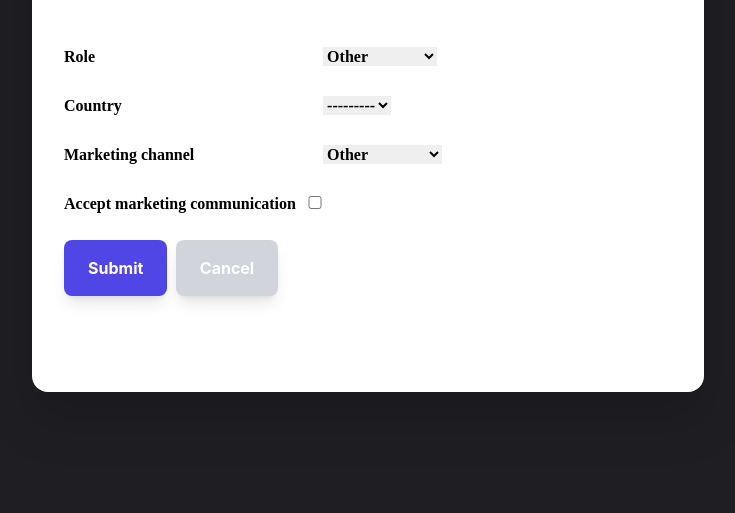
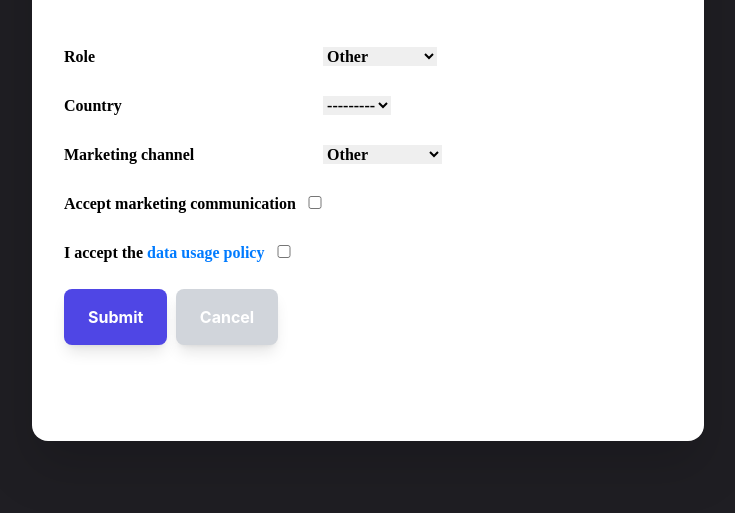
Before and after one commit to kodoshin/a_core, a Django app: template a_core/a_users/templates/a_users/profile_edit.html in a window 1280 px wide. Shown: the part 480-993 px from the top of the page, without its empty margins (272-1007 px from the left). Run offline with Django 5.2, Linux system fonts and the light colour scheme; the template is opened without the code that fills it: values that come from a table or form of the project are taken from there, others are empty; parts of the project's set-up code (start-up, migrations or seed data) failed here and were passed over; some libraries are stand-ins or nearby versions; some web fonts are replaced.

Commit message:
Data usage policy
on account creation

```diff
--- a/a_core/a_users/admin.py
+++ b/a_core/a_users/admin.py
@@ -1,5 +1,5 @@
 from django.contrib import admin
-from .models import Profile, Country, CreditClaim
+from .models import Profile, Country, CreditClaim, Policy
 from import_export.admin import ImportExportModelAdmin
 from import_export import resources
 
@@ -21,3 +21,5 @@ class CountryAdmin(ImportExportModelAdmin):
 admin.site.register(Profile)
 
 admin.site.register(CreditClaim)
+
+admin.site.register(Policy)
--- a/a_core/a_users/forms.py
+++ b/a_core/a_users/forms.py
@@ -27,7 +27,7 @@ class ProfileForm(forms.ModelForm):
 
     class Meta:
         model = Profile
-        fields = ['role', 'country', 'marketing_channel', 'accept_marketing_communication','timezone', 'gmt_offset']
+        fields = ['role', 'country', 'marketing_channel', 'accept_marketing_communication', 'accept_data_usage_policy','timezone', 'gmt_offset']
         widgets = {
             'role': forms.Select(attrs={'style': "color: black; font-weight: bold; font-family: 'DynaPuff';"}),
             'country': forms.Select(attrs={'style': "color: black; font-weight: bold; font-family: 'DynaPuff';"}),
@@ -35,10 +35,20 @@ class ProfileForm(forms.ModelForm):
             'accept_marketing_communication': forms.CheckboxInput(attrs={'style': "width: 20px;"}),
             'timezone': forms.HiddenInput(),
             'gmt_offset': forms.HiddenInput(),
+            'accept_data_usage_policy': forms.CheckboxInput(attrs={'style': 'width: 20px;'}),
         }
 
     def __init__(self, *args, **kwargs):
         super().__init__(*args, **kwargs)
+
+        # Si le profil a déjà été rempli, on retire le champ de la politique
+        if self.instance and self.instance.pk and self.instance.profile_is_filled:
+            self.fields.pop('accept_data_usage_policy', None)
+        else:
+            self.fields['accept_data_usage_policy'].label = mark_safe(
+                "I accept the <a href='#' id='policy-link'>data usage policy</a>"
+            )
+
         label_width = '250px'
         # On modifie le label de chaque champ pour inclure du style en ligne
         for field_name, field in self.fields.items():
--- a/a_core/a_users/models.py
+++ b/a_core/a_users/models.py
@@ -39,6 +39,7 @@ class Profile(models.Model):
     accept_marketing_communication = models.BooleanField(default=False) #S'il accepts de recevoir les nouveautés marketing
     profile_is_filled = models.BooleanField(default=False)
     has_claimed_credits = models.BooleanField(default=False)
+    accept_data_usage_policy = models.BooleanField(default=False)
     STATUS_CHOICES = [
         ('active', 'Active'),
         ('inactive', 'Inactive'),
@@ -60,6 +61,7 @@ class Profile(models.Model):
     gmt_offset = models.CharField(max_length=10, blank=True, null=True, help_text="Difference between GMT and user timezone (e.g., GMT+01:00).")
 
     daily_credit_claim_date = models.DateField(null=True, blank=True)
+
 
     def __str__(self):
         return str(self.user)
@@ -84,3 +86,11 @@ class CreditClaim(models.Model):
 
     def __str__(self):
         return f"{self.profile.user.username} claimed {self.credits} credits on {self.claimed_at}"
+
+
+class Policy (models.Model):
+    name = models.CharField(max_length=50, null=True, blank=True)
+    content = models.TextField()
+
+    def __str__(self):
+        return self.name
--- a/a_core/a_users/templates/a_users/profile_edit.html
+++ b/a_core/a_users/templates/a_users/profile_edit.html
@@ -38,7 +38,16 @@
 </form>
 <br><br>
 
-
+<!-- Modal Popup pour la politique d'utilisation des données -->
+<div id="policy-modal" style="display:none; position: fixed; top: 0; left: 0; width: 100%; height: 100%; background: rgba(0,0,0,0.5);">
+    <div style="position: relative; top: 50%; left: 50%; transform: translate(-50%, -50%); background: #9CA3AF; padding: 20px; max-width: 500px; border-radius: 5px; box-shadow: 0 0 10px rgba(0,0,0,0.25);">
+        <span id="modal-close" style="position: absolute; color: white; top: 10px; right: 10px; cursor: pointer; font-weight: bold;">X</span>
+        <h2>Data usage policy</h2>
+        <p>
+            {{ data_policy|linebreaksbr }}
+        </p>
+    </div>
+</div>
 
 
 <script>
@@ -74,6 +83,25 @@
             var mStr = minutes < 10 ? "0" + minutes : minutes;
             gmtOffsetField.value = sign + hStr + ":" + mStr;
         }
+
+        // Logique pour afficher/masquer la popup de la politique
+        var policyLink = document.getElementById('policy-link');
+        var policyModal = document.getElementById('policy-modal');
+        var modalClose = document.getElementById('modal-close');
+
+        if(policyLink) {
+            policyLink.addEventListener('click', function(e) {
+                e.preventDefault();
+                policyModal.style.display = 'block';
+            });
+        }
+
+        if(modalClose) {
+            modalClose.addEventListener('click', function() {
+                policyModal.style.display = 'none';
+            });
+        }
+
     });
 
 
--- a/a_core/a_users/views.py
+++ b/a_core/a_users/views.py
@@ -9,7 +9,7 @@ from a_projects.models import Project
 from django.http import HttpResponseForbidden
 import pytz
 from django.utils import timezone
-from .models import CreditClaim
+from .models import CreditClaim, Policy
 
 
 
@@ -143,7 +143,8 @@ def profile_view(request):
     context = {
         'form': form,
         'onboarding': onboarding,
-        'profile': profile
+        'profile': profile,
+        'data_policy': Policy.objects.filter(name='Data Usage Policy').first().content
     }
 
     return render(request, 'a_users/profile_edit.html', context)
```
Also changed, not shown: a_core/a_projects/admin.py (line endings or trailing spaces).
